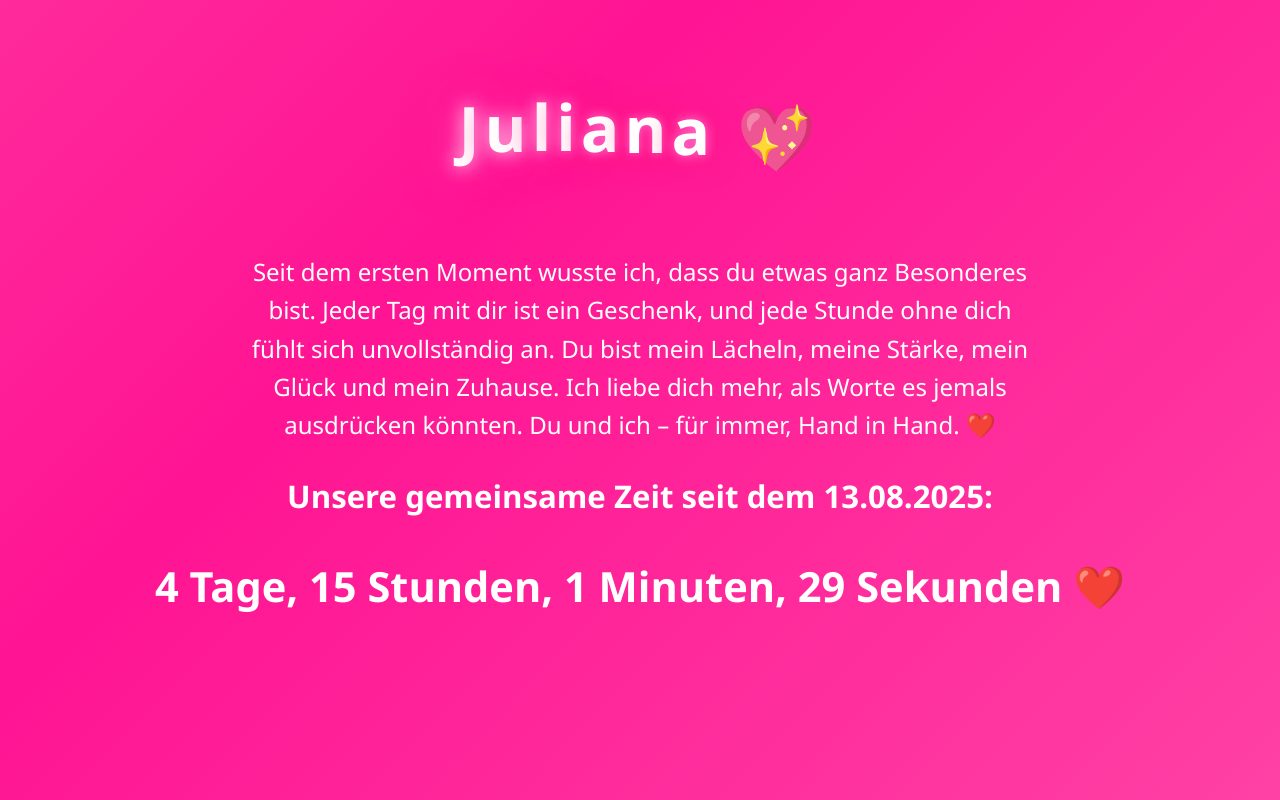
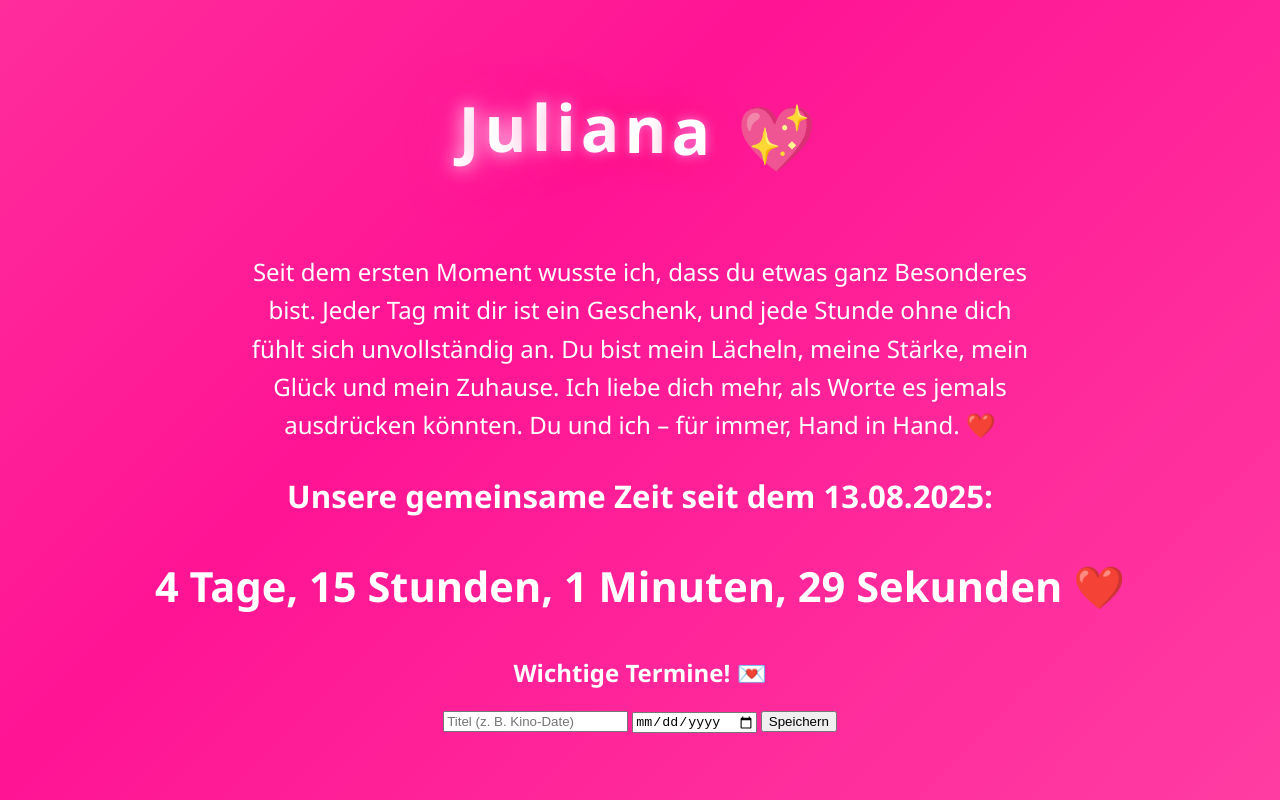
Before and after one commit to Megam4cher00/for_you, a plain HTML site: page index.html in a window 1280 px wide. Drawn offline with Linux system fonts and the light colour scheme.

Commit message:
Update index.html

```diff
--- a/index.html
+++ b/index.html
@@ -25,6 +25,17 @@
       <h2>Unsere gemeinsame Zeit seit dem 13.08.2025:</h2>
       <p id="timeTogether">0 Tage, 0 Stunden, 0 Minuten, 0 Sekunden</p>
     </div>
+
+    <!-- Neue Termin-Funktion -->
+    <div class="termin-section">
+      <h2> Wichtige Termine! 💌</h2>
+      <form id="terminForm">
+        <input type="text" id="terminTitel" placeholder="Titel (z. B. Kino-Date)" required>
+        <input type="date" id="terminDatum" required>
+        <button type="submit">Speichern</button>
+      </form>
+      <div id="savedTermin" class="saved-termin"></div>
+    </div>
   </div>
 
   <script src="script.js"></script>
```
